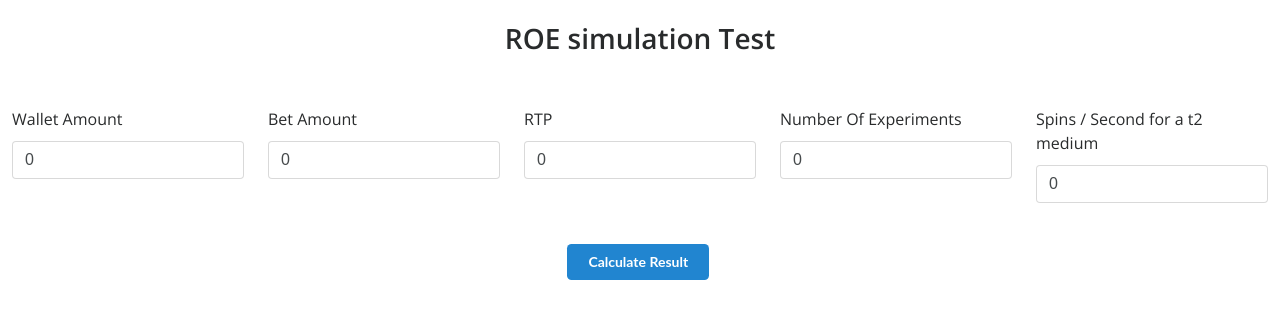
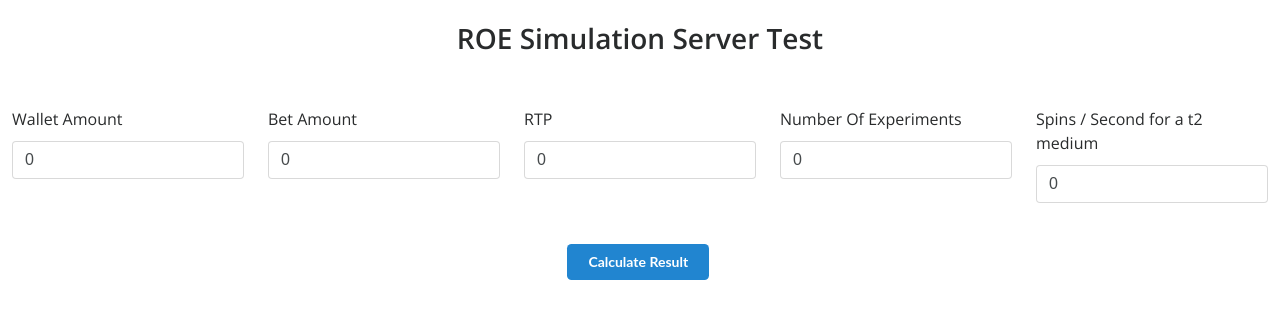
Before and after one commit to Dexhub/ESPRO-FrontEnd, an Angular app: page / in a window 1280 px wide. Shown: the top 318 px of the page. Built offline with nearby package versions, Linux system fonts and the light colour scheme.

Commit message:
fix: title change

```diff
--- a/src/app/app.component.html
+++ b/src/app/app.component.html
@@ -1,4 +1,4 @@
-<h3 class="heading">ROE simulation Test</h3>
+<h3 class="heading">ROE Simulation Server Test</h3>
 <div>
   <span class="font-red"> &nbsp; &nbsp; &nbsp; &nbsp;{{error}}</span><br/>
   <form role="form" [formGroup]="form" (ngSubmit)="onSubmit(form.value)">
```
